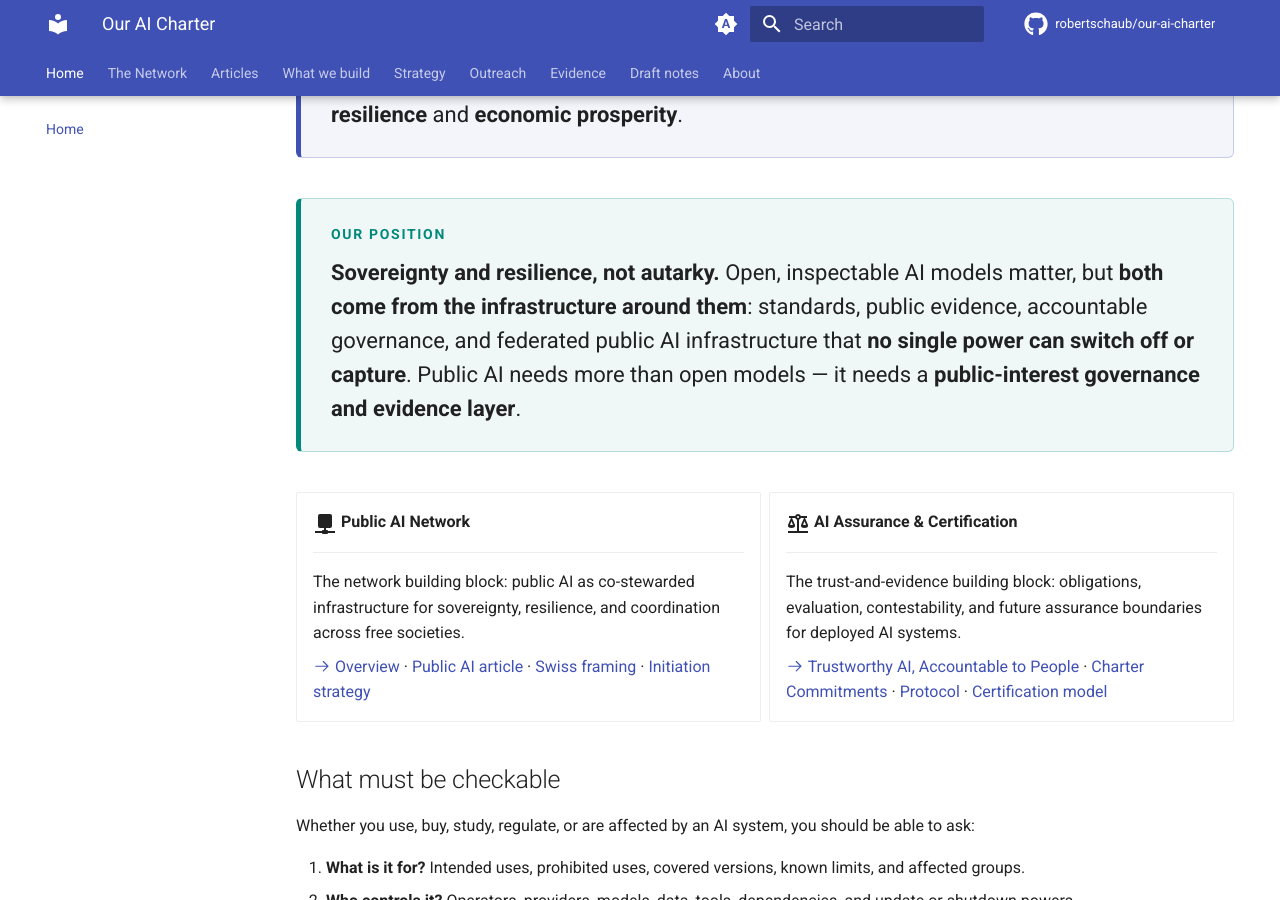
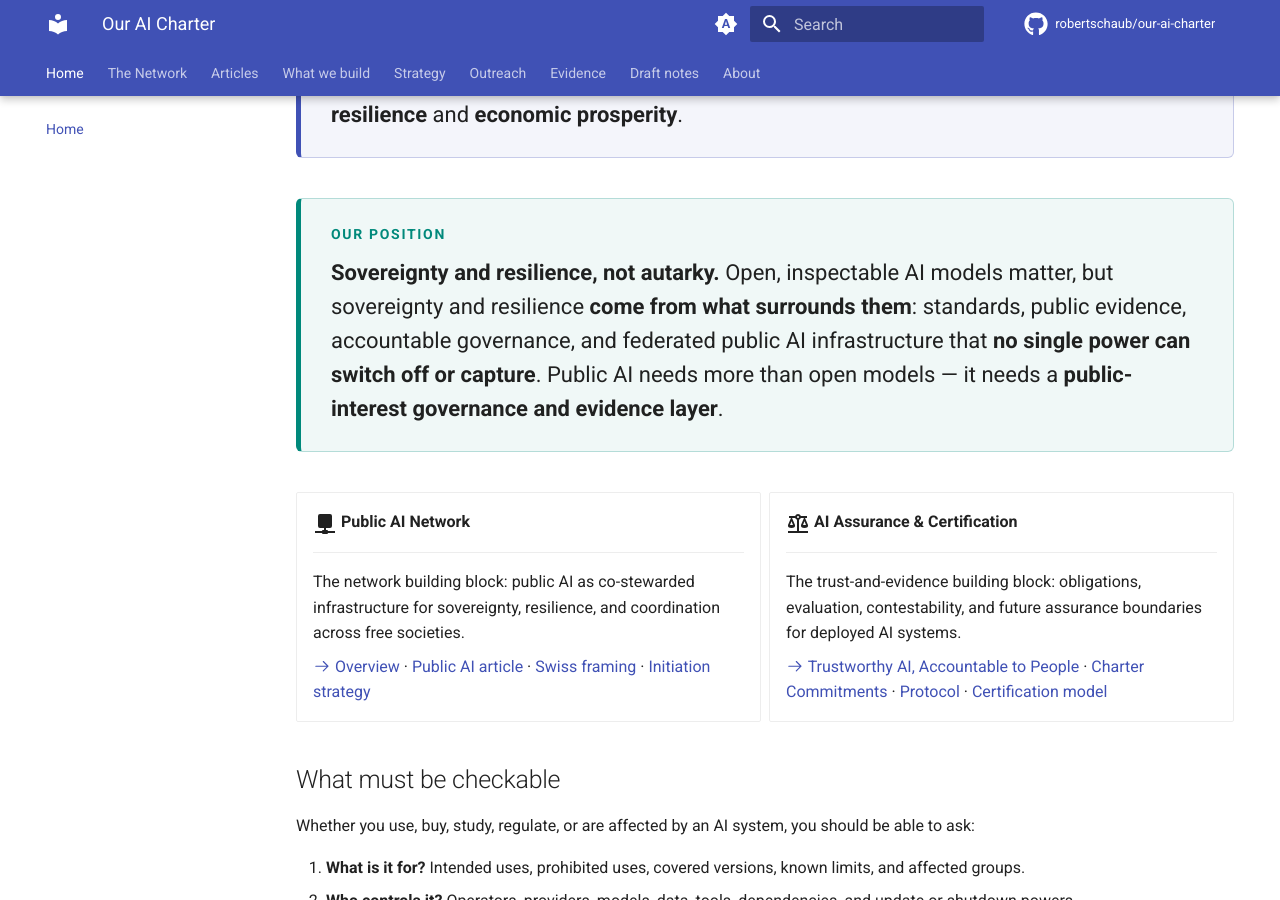
Before and after one commit to robertschaub/our-ai-charter, an MkDocs documentation site: the page built from docs/index.md, in a window 1280 px wide and 900 px high, scrolled down 603 px. Built offline with MkDocs 1.6.1 and Material for MkDocs 9.7.7, drawn with Linux system fonts in a browser that asks for light colours; plug-ins that fetch from the network failed and are left out; comment, search, counter and statistics services are not loaded.

Commit message:
docs(index): clarify "Our position" — name antecedent, drop circular wording
Replace the ambiguous "both come from the infrastructure around them" with
the explicit "sovereignty and resilience come from what surrounds them": the
"both" had no clear antecedent and "infrastructure" as the framing noun
duplicated "federated public AI infrastructure" in the list. Bold beat moves
to "come from what surrounds them" so the emphasis lands on the insight.

Follow-on to 03e89fd.

Co-Authored-By: Claude Opus 4.8 <noreply@anthropic.com>

```diff
--- a/docs/index.md
+++ b/docs/index.md
@@ -24,7 +24,7 @@ Protect and strengthen free and fair societies in the digital age through a glob
 
 <div class="feature-quote" markdown>
 <span class="mission-label">Our position</span>
-**Sovereignty and resilience, not autarky.** Open, inspectable AI models matter, but **both come from the infrastructure around them**: standards, public evidence, accountable governance, and federated public AI infrastructure that **no single power can switch off or capture**. Public AI needs more than open models — it needs a **public-interest governance and evidence layer**.
+**Sovereignty and resilience, not autarky.** Open, inspectable AI models matter, but sovereignty and resilience **come from what surrounds them**: standards, public evidence, accountable governance, and federated public AI infrastructure that **no single power can switch off or capture**. Public AI needs more than open models — it needs a **public-interest governance and evidence layer**.
 </div>
 
 <div class="grid cards" markdown>
```
